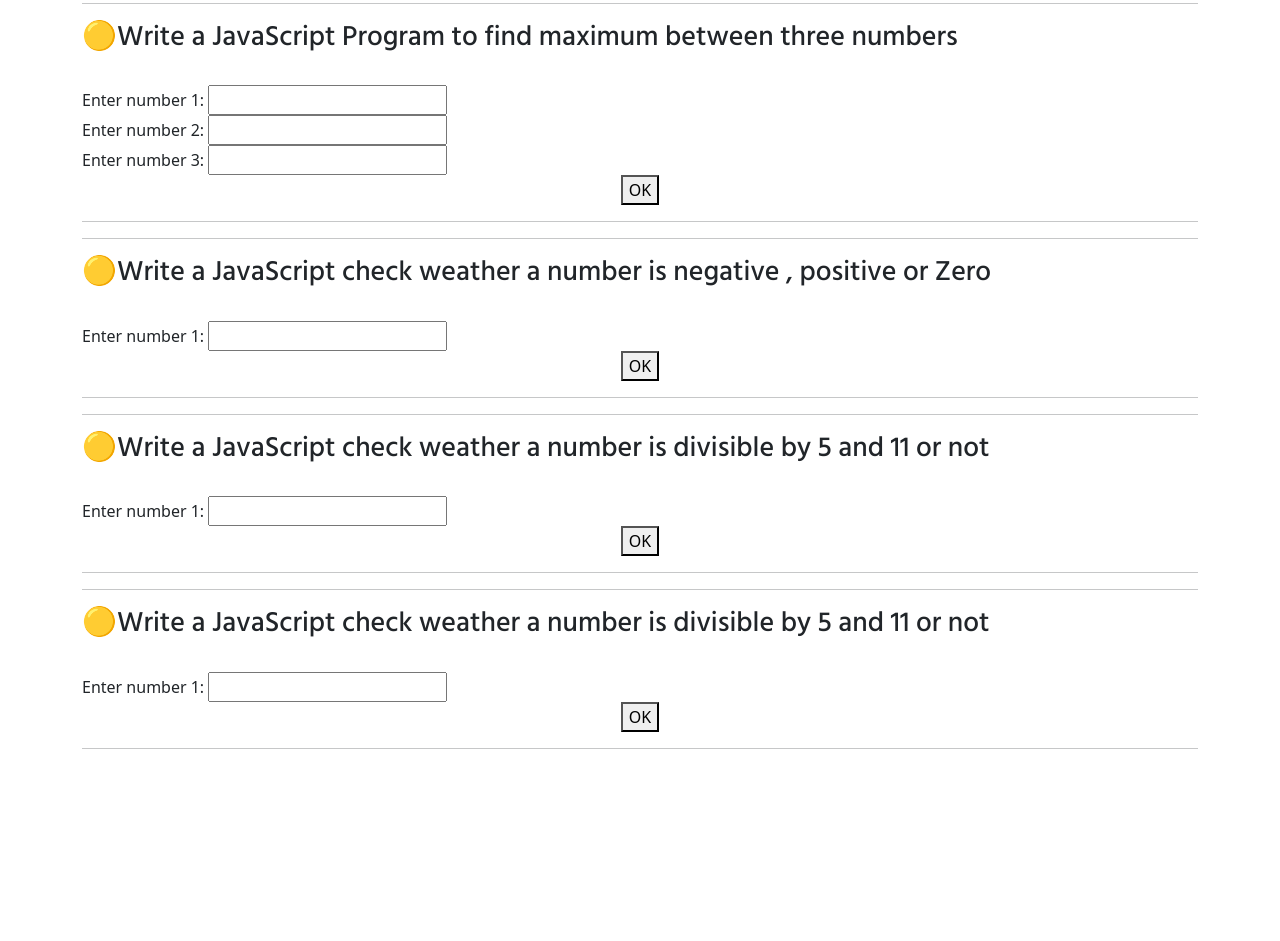
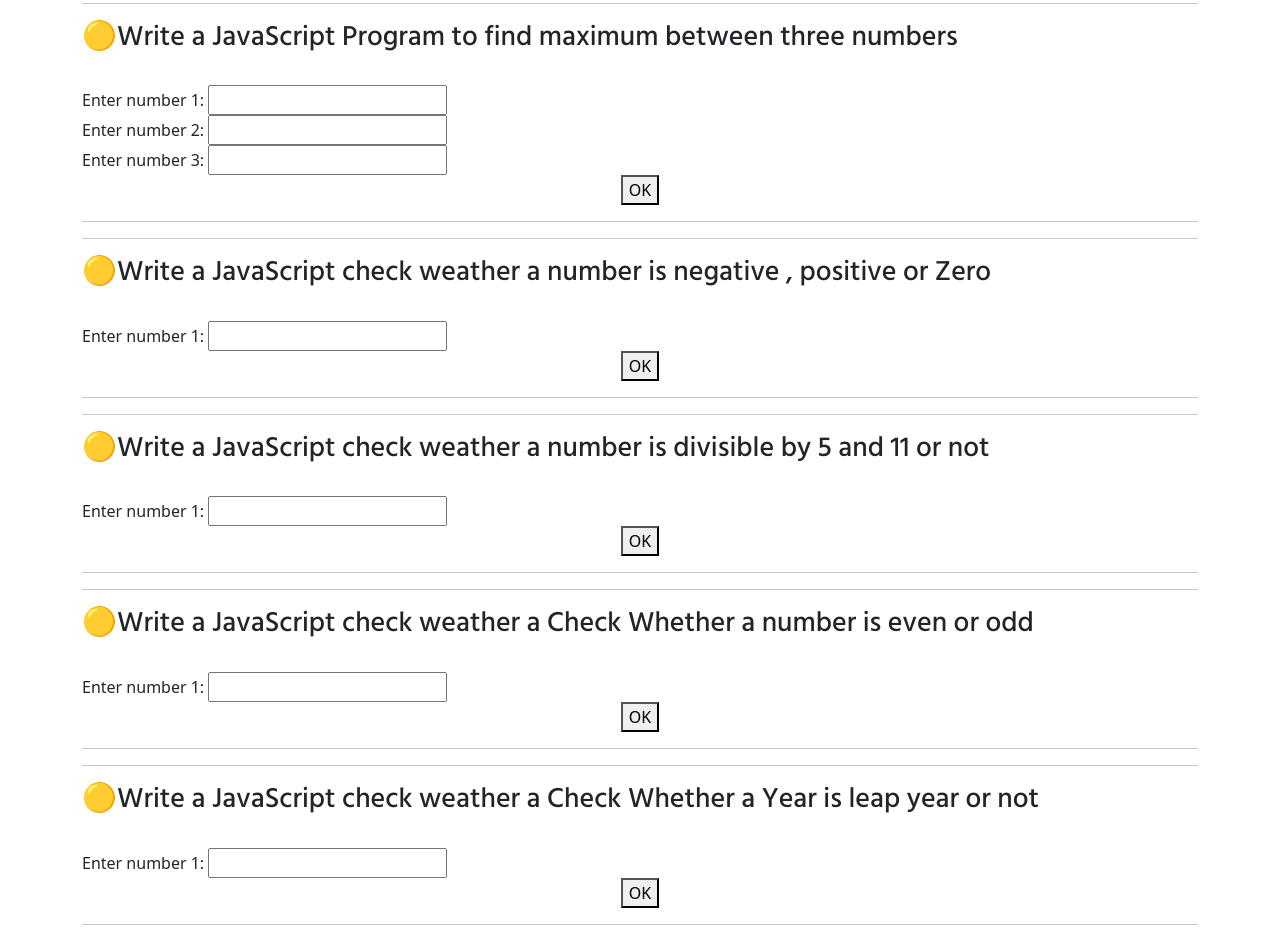
Before and after one commit to md-shakil-hosen/JavaScript-Problem-Solve-Task-01, a plain HTML site: page index.html in a window 1280 px wide. Shown: the part 223-1164 px from the top of the page. Before the commit the page ends 988 px from the top, so only its background shows below. Drawn offline with nearby package versions, Linux system fonts and the light colour scheme.

Commit message:
leap year

```diff
--- a/Apps.js
+++ b/Apps.js
@@ -95,4 +95,20 @@ function odd_even(){
 	}
 	}
 
-	// ---------------Check Whether a number is even or odd----------------
+	// ---------------Check Whether a Year is leap year or not----------------
+	function check_leapyear(){
+		//define variables
+		var year;
+		//get the entered year from text box
+		year = document.getElementById("year").value;
+
+		//three conditions to find out the leap year
+		if( (0 == year % 4) && (0 != year % 100) || (0 == year % 400) )
+		{
+			alert(year+" is a leap year");
+		}
+		else
+		{
+			alert(year+" is not a leap year");
+		}
+	}
--- a/index.html
+++ b/index.html
@@ -82,11 +82,20 @@
         <div>
 		<hr color="cyan">
     <h3>
-      🟡Write a JavaScript check weather a number is divisible by 5 and 11 or not
+      🟡Write a JavaScript check weather a Check Whether a number is even or odd
     </h3>
 		<br>
 		Enter number 1: <input type="text" id="no_input"></input><br>
     <center><button onclick="odd_even()">OK</button>
+		<hr color="cyan">
+        </div>
+		<hr color="cyan">
+    <h3>
+      🟡Write a JavaScript check weather a Check Whether a Year is leap year or not
+    </h3>
+		<br>
+		Enter number 1: <input type="text" id="no_input"></input><br>
+    <center><button onclick="check_leapyear()">OK</button>
 		<hr color="cyan">
         </div>
       </section>
```
